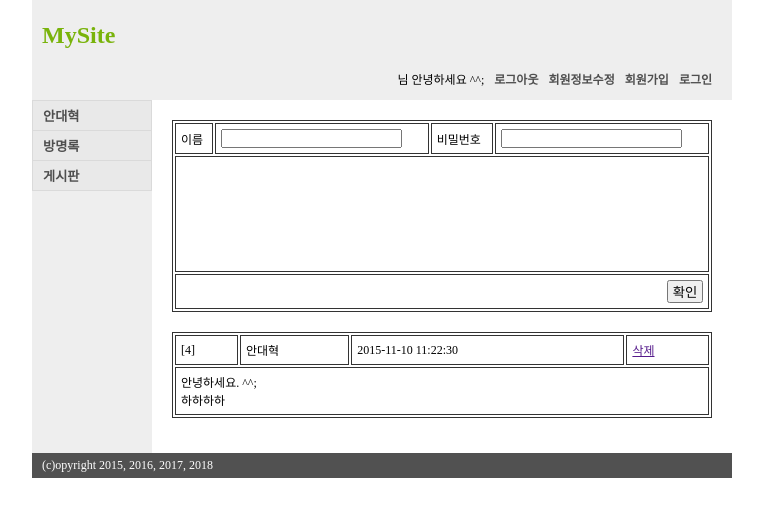
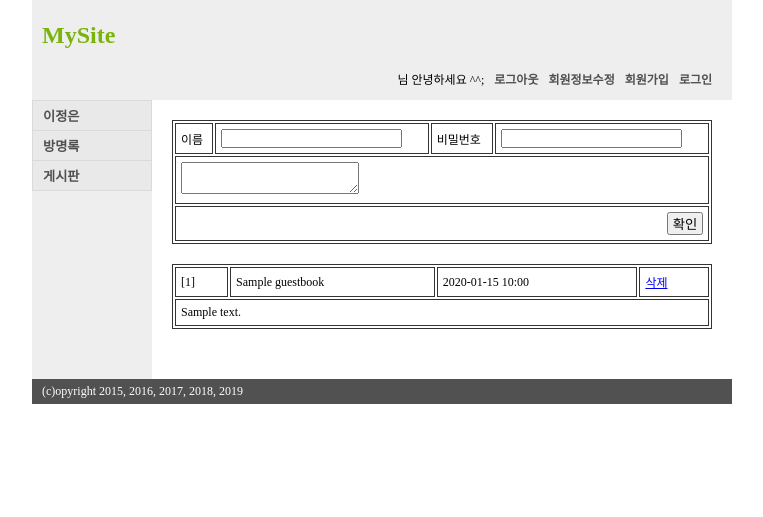
Before and after one commit to jungeunlee95/python-mysite, a Django app: template templates/guestbook/list.html in a window 1280 px wide. Shown: the top 517 px of the page, without its empty margins (258-1021 px from the left). Run offline with Django 3.2, Linux system fonts and the light colour scheme; the template is opened without the code that fills it: most values are stand-ins (such as "Sample title", 1, 10 or a date in 2020).

Commit message:
방명록 기능 추가

```diff
--- a/pysite/settings.py
+++ b/pysite/settings.py
@@ -33,6 +33,7 @@
 INSTALLED_APPS = [
     'main',
     'user',
+    'guestbook',
     'django.contrib.admin',
     'django.contrib.auth',
     'django.contrib.contenttypes',
--- a/pysite/urls.py
+++ b/pysite/urls.py
@@ -18,6 +18,7 @@
 
 import main.views as main_views
 import user.views as user_views
+import guestbook.views as guestbook_views
 
 urlpatterns = [
     path('', main_views.index),
@@ -26,5 +27,10 @@
     path('user/joinsuccess', user_views.joinsuccess),
     path('user/join', user_views.join),
 
+    path('guestbook/list', guestbook_views.list),
+    path('guestbook/write', guestbook_views.write),
+    path('guestbook/deleteform/<int:id>', guestbook_views.deleteform),
+    path('guestbook/delete', guestbook_views.delete),
+
     path('admin/', admin.site.urls),
 ]
--- a/templates/guestbook/list.html
+++ b/templates/guestbook/list.html
@@ -1,33 +1,20 @@
-<!DOCTYPE html>
-<html>
-<head>
-<title>mysite</title>
-<meta http-equiv="content-type" content="text/html; charset=utf-8">
+{% extends '../base.html' %}
+
+{% block csslink %}
 <link href="/assets/css/guestbook.css" rel="stylesheet" type="text/css">
-</head>
-<body>
-	<div id="container">
-		<div id="header">
-			<h1>MySite</h1>
-			<ul>
-				<li><a href="">로그인</a><li>
-				<li><a href="">회원가입</a><li>
-				<li><a href="">회원정보수정</a><li>
-				<li><a href="">로그아웃</a><li>
-				<li>님 안녕하세요 ^^;</li>
-			</ul>
-		</div>
-		<div id="content">
+{% endblock%}
+
+{% block content %}
 <div id="guestbook">
-				<form action="/guestbook" method="post">
-					<input type="hidden" name="a" value="insert">
+	<form action="/guestbook/write" method="post">
+		{% csrf_token %}
 		<table>
 			<tr>
 				<td>이름</td><td><input type="text" name="name"></td>
-							<td>비밀번호</td><td><input type="password" name="pass"></td>
+				<td>비밀번호</td><td><input type="password" name="password"></td>
 			</tr>
 			<tr>
-							<td colspan=4><textarea name="content" id="content"></textarea></td>
+				<td colspan=4><textarea name="contents" id="contents"></textarea></td>
 			</tr>
 			<tr>
 				<td colspan=4 align=right><input type="submit" VALUE=" 확인 "></td>
@@ -36,35 +23,24 @@
 	</form>
 	<ul>
 		<li>
+			{% for guestbook in guestbooklist %}
 			<table>
 				<tr>
-								<td>[4]</td>
-								<td>안대혁</td>
-								<td>2015-11-10 11:22:30</td>
-								<td><a href="">삭제</a></td>
+					<td>[{{ forloop.revcounter }}]</td>
+					<td>{{ guestbook.name }}</td>
+					<td>{{ guestbook.reg_date|date:'Y-m-d H:i' }}</td>
+					<td><a href="/guestbook/deleteform/{{guestbook.id}}">삭제</a></td>
 				</tr>
 				<tr>
 					<td colspan=4>
-								안녕하세요. ^^;<br>
-								하하하하
+					{{ guestbook.contents|linebreaks }}
 					</td>
 				</tr>
 			</table>
 			<br>
+			{% endfor %}
+			<br>
 		</li>
 	</ul>
 </div>
-		</div>
-		<div id="navigation">
-			<ul>
-				<li><a href="">안대혁</a></li>
-				<li><a href="">방명록</a></li>
-				<li><a href="">게시판</a></li>
-			</ul>
-		</div>
-		<div id="footer">
-			<p>(c)opyright 2015, 2016, 2017, 2018</p>
-		</div>
-	</div>
-</body>
-</html>
+{% endblock%}
```
Also changed, not shown: templates/guestbook/deleteform.html (+11 -37 lines). Lines whose indentation alone changed are shown as unchanged.
